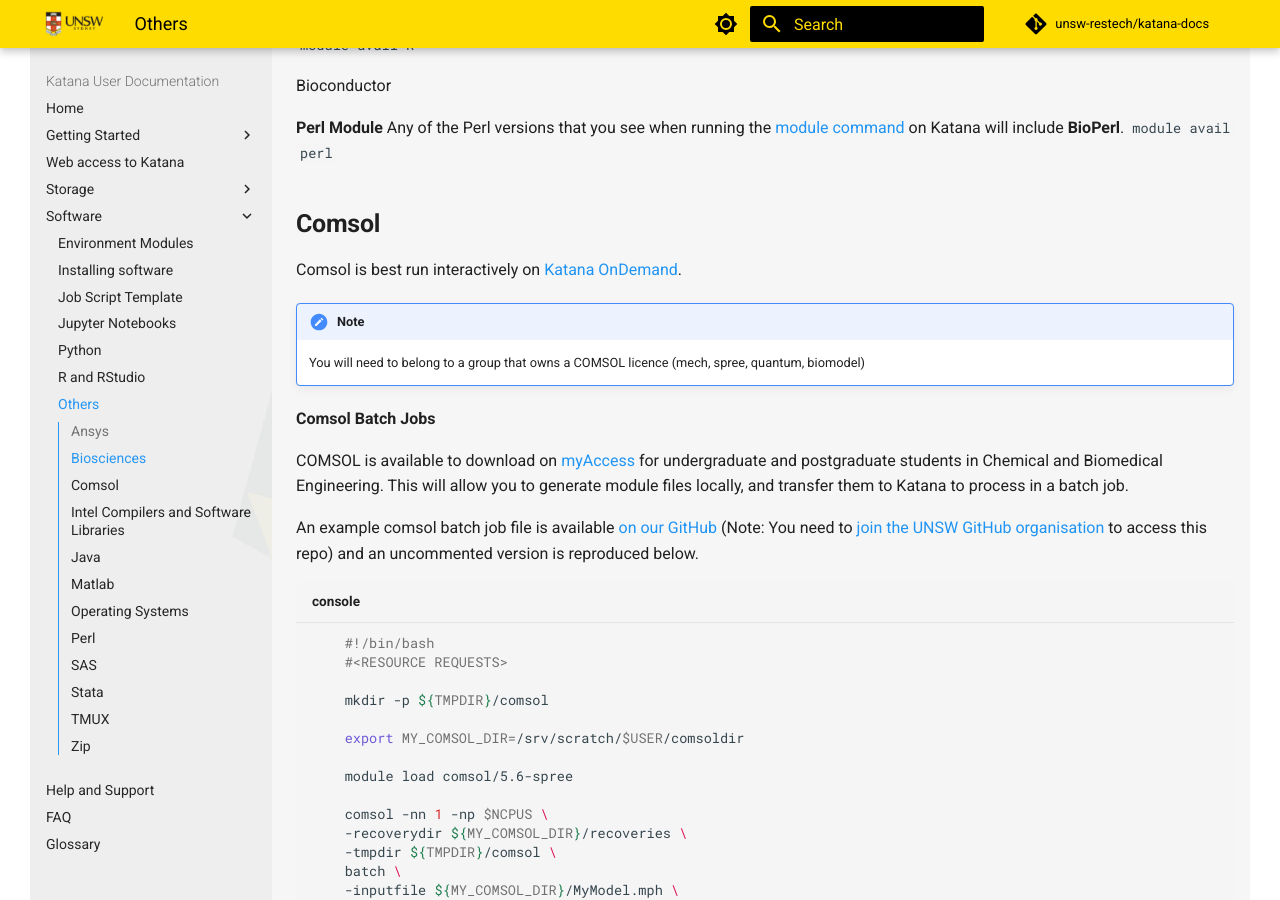
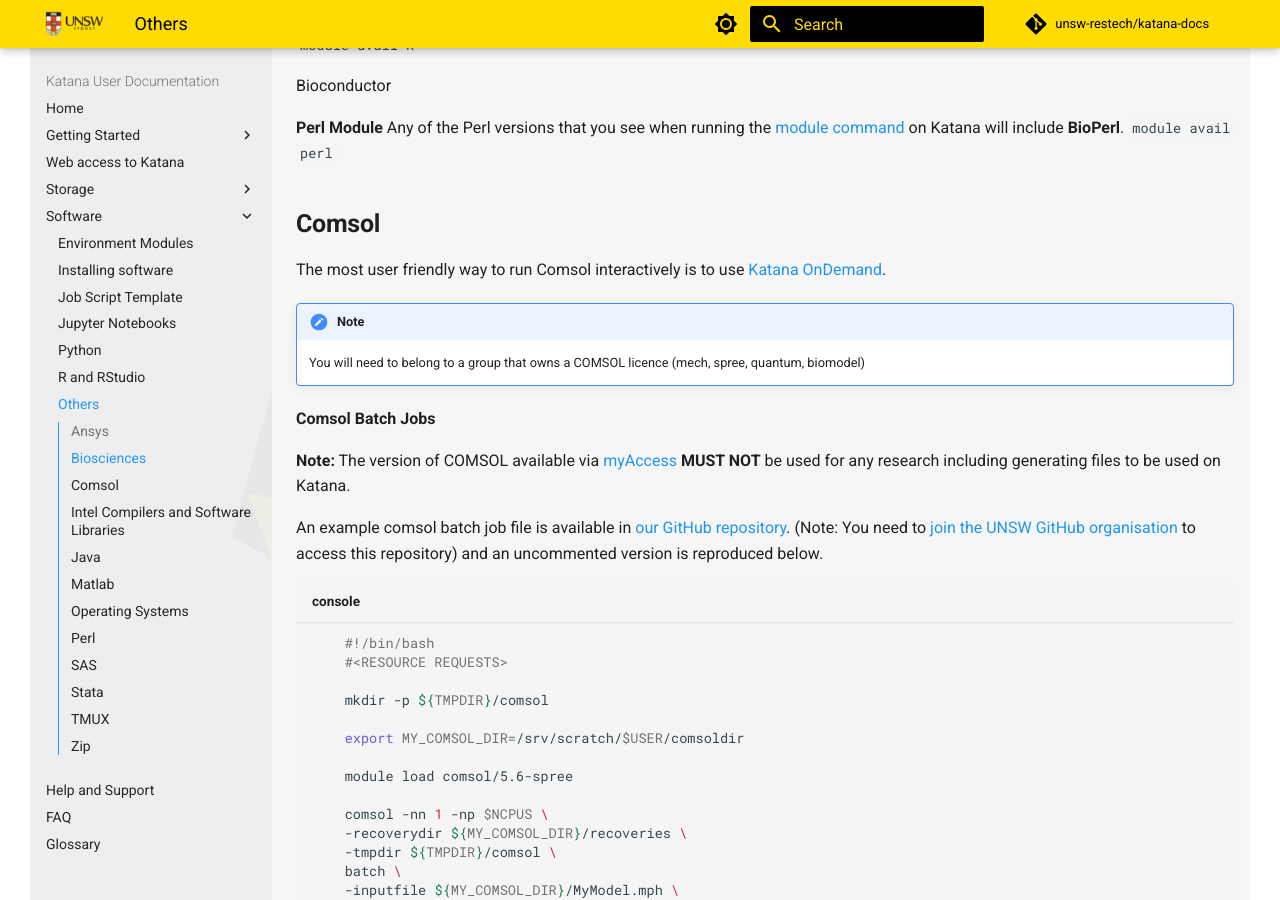
Before and after one commit to unsw-restech/unsw-restech.github.io, an MkDocs documentation site: the page built from docs/software/others.md, in a window 1280 px wide and 900 px high, scrolled down 1684 px. Built offline with MkDocs 1.6.1 and Material for MkDocs 9.7.7, drawn with Linux system fonts in a browser that asks for light colours; comment, search, counter and statistics services are not loaded; some of the changed text lies outside the part shown.

Commit message:
Update others.md
Updated COMSOL information.

````diff
--- a/docs/software/others.md
+++ b/docs/software/others.md
@@ -7,9 +7,9 @@
 
 **Ansys Batch Jobs**
 
-Ansys workbench is available on [MyAccess](https://www.myaccess.unsw.edu.au/applications/ansys-workbench) for undergraduate and postgraduate students in the Faculty of Engineering.
+Ansys workbench is available on [myAccess](https://www.myaccess.unsw.edu.au/applications/ansys-workbench) for undergraduate and postgraduate students in the Faculty of Engineering.
 
-If you install Ansys on your local machine or run it using MyAccess, you can generate your model files and then transfer them to katana so that you can run them in a
+If you install Ansys on your local machine or run it using myAccess, you can generate your model files and then transfer them to katana so that you can run them in a
 [batch job](../using_katana/running_jobs/#batch-jobs).
 
 **Ansys CFX**
@@ -81,17 +81,18 @@
 
 
 ## Comsol
-
-Comsol is best run interactively on [Katana OnDemand](../using_katana/ondemand.md).
+The most user friendly way to run Comsol interactively is to use [Katana OnDemand](../using_katana/ondemand.md).
 
 !!! note
     You will need to belong to a group that owns a COMSOL licence (mech, spree, quantum, biomodel)
 
 **Comsol Batch Jobs**
 
-COMSOL is available to download on [myAccess](https://www.myaccess.unsw.edu.au/applications/ansys-workbench) for undergraduate and postgraduate students in Chemical and Biomedical Engineering. This will allow you to generate module files locally, and transfer them to Katana to process in a batch job.
+**Note:** The version of COMSOL available via [myAccess](https://www.myaccess.unsw.edu.au/applications/ansys-workbench) **MUST NOT** be used for any research including generating
+files to be used on Katana.
 
-An example comsol batch job file is available [on our GitHub](https://github.com/unsw-edu-au/Restech-HPC/blob/master/hpc-examples/comsol/comsol.pbs) (Note: You need to [join the UNSW GitHub organisation](https://research.unsw.edu.au/github) to access this repo) and an uncommented version is reproduced below.
+An example comsol batch job file is available in [our GitHub repository](https://github.com/unsw-edu-au/Restech-HPC/blob/master/hpc-examples/comsol/comsol.pbs).
+(Note: You need to [join the UNSW GitHub organisation](https://research.unsw.edu.au/github) to access this repository) and an uncommented version is reproduced below.
 
 ``` bash title="console"
     #!/bin/bash
````
